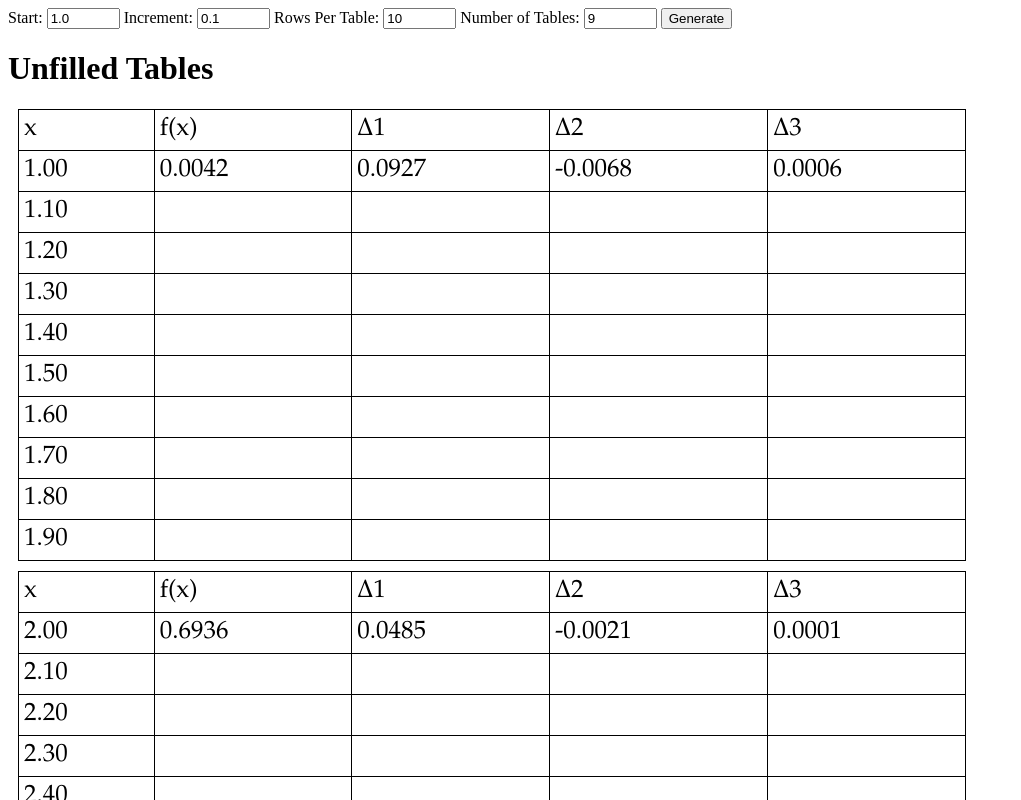
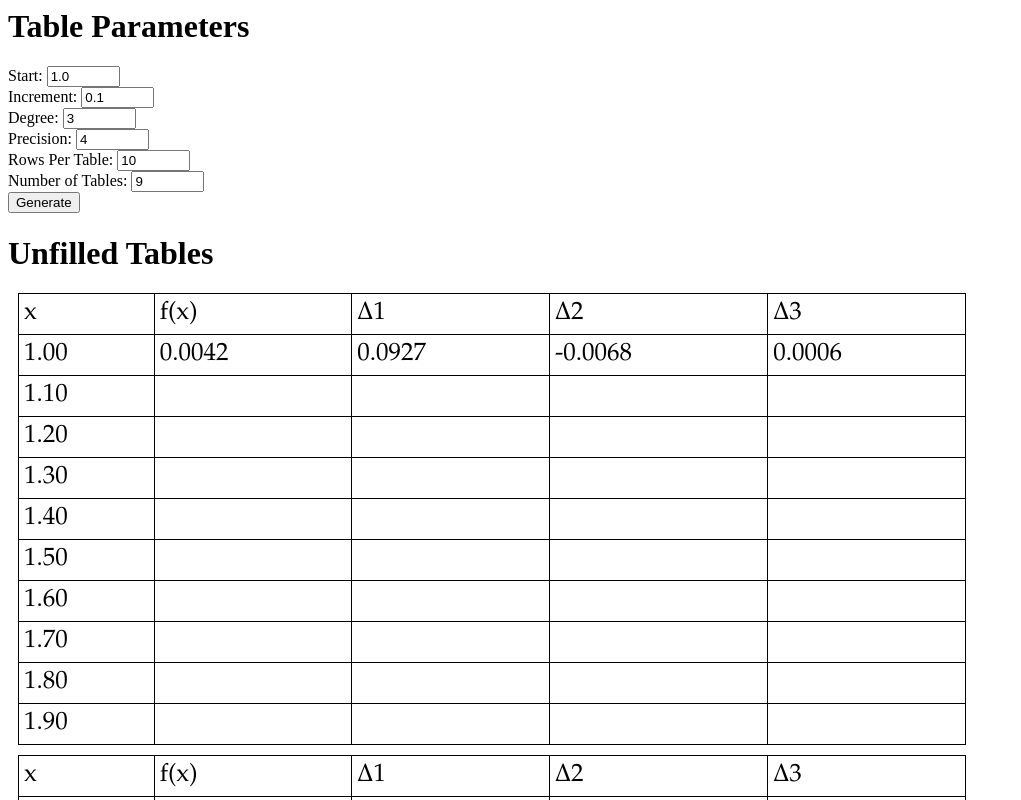
Before and after one commit to TravisBarryDick/logtables, a website built with webpack: page dist/index.html in a window 1280 px wide. Both pictures are taken after a click on the button "Generate". Shown: the top 800 px of the page, without its empty margins (0-1021 px from the left). Built offline with nearby package versions, Linux system fonts and the light colour scheme.

Commit message:
Added higher degree taylor approximations and controls for the number of decimal points

```diff
--- a/src/index.js
+++ b/src/index.js
@@ -1,13 +1,17 @@
 import {Array2D} from './Array2D.js';
 import {DifferenceTable} from './DifferenceTable.js';
 
-// Returns the degree 3 Taylor expansion of log(x) at x = a
-function log_taylor_series(a) {
-  const c0 = Math.log(a);
-  const c1 = 1/a;
-  const c2 = -1 / (a*a);
-  const c3 = 2 / (a*a*a);
-  return x => c0 + c1*(x - a) + c2/2*Math.pow(x-a, 2) + c3/6*Math.pow(x-a,3);
+// Returns a degree p taylor series approximation to log(x) at x = a
+function log_taylor_series(a, p) {
+  return function(x) {
+    let value = Math.log(a);
+    let sign = 1;
+    for (let i = 1; i <= p; i++) {
+      value += sign * Math.pow(x - a, i) / (i * Math.pow(a, i))
+      sign *= -1;
+    }
+    return value;
+  }
 }
 
 function getValue(name) {
@@ -25,6 +29,8 @@ window.generate = function() {
   // Pull the parameters for the tables out of the HTML form
   const start = getValue("start");
   const dx = getValue("increment");
+  const degree = getValue("degree");
+  const precision = getValue("precision");
   const rowsPerTable = getValue("rows");
   const numTables = getValue("numTables");
 
@@ -33,7 +39,7 @@ window.generate = function() {
     const tableStart = start + dx*rowsPerTable*i;
     const tableEnd = tableStart + dx*rowsPerTable;
     const midpoint = (tableStart + tableEnd) / 2;
-    const table = new DifferenceTable(log_taylor_series(midpoint), tableStart, dx, rowsPerTable, 4, 2, 4);
+    const table = new DifferenceTable(log_taylor_series(midpoint, degree), tableStart, dx, rowsPerTable, degree+1, 2, precision);
 
     filled.appendChild(table.create_table(true));
     unfilled.appendChild(table.create_table(false));
```
Also changed, not shown: dist/index.html, dist/main.js.
